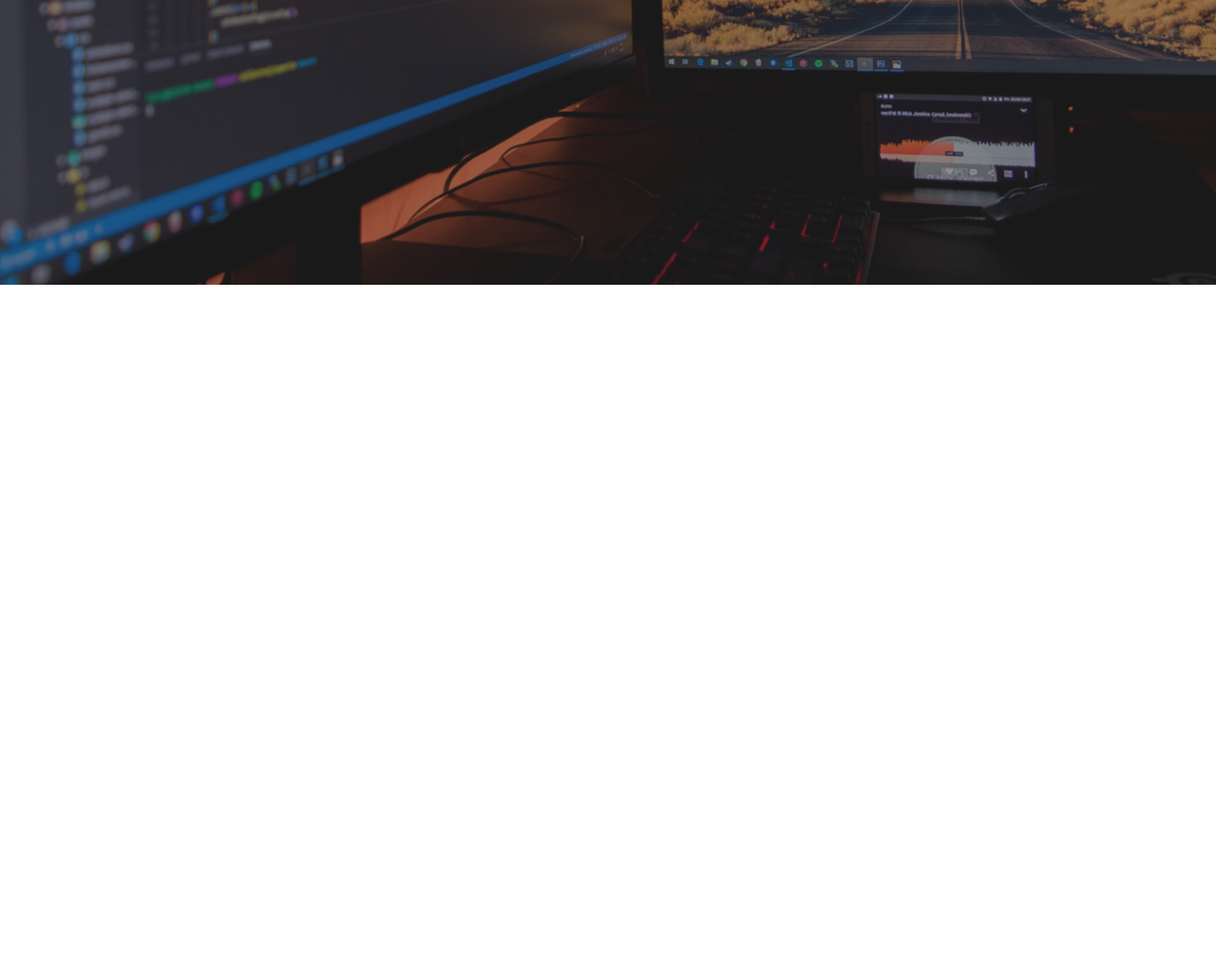
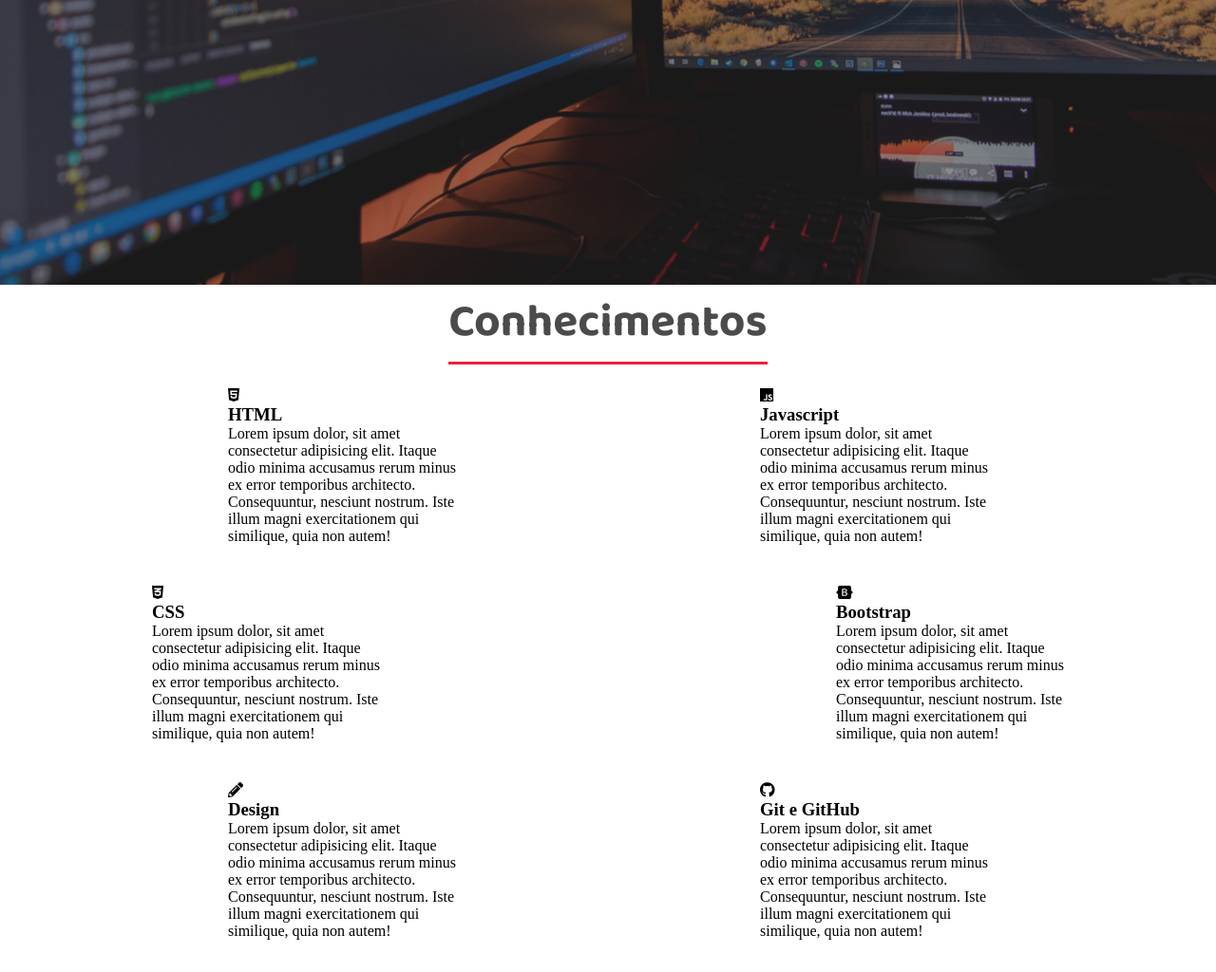
Before and after one commit to JhonattanDionysio/portifolio, a plain HTML site: page index.html in a window 1280 px wide. Shown: the part 500-1524 px from the top of the page at 95% size. Before the commit the page ends 800 px from the top, so only its background shows below. Drawn offline with Linux system fonts and the light colour scheme.

Commit message:
Página conhecimentos

```diff
--- a/index.html
+++ b/index.html
@@ -33,7 +33,7 @@
                 </div>
             </header>
 
-            <div class="sidebar">
+            <aside class="sidebar">
                 <nav>
                     <ul class="menu">
                         <li class="menu-item"><a href="#" class="menu-link">Home</a></li>
@@ -49,8 +49,88 @@
                     <a href="#"><i class="fab fa-github-alt"></i></a>
                     <a href="#"><i class="fab fa-twitter"></i></a>
                 </div>
-            </div>
-        </div>
+            </aside>
+
+            <section class="sessao-conhecimento">
+                <div class="sessao-header">
+                    <h1>Conhecimentos</h1>
+                </div>
+                <div class="conhecimentos">
+                    <div class="conhecimento">
+                        <div class="conhecimento-header">
+                            <i class="fab fa-html5"></i>
+                            <h3>HTML</h3>
+                        </div>
+                        <div class="conhecimento-text">
+                            <p>Lorem ipsum dolor, sit amet consectetur adipisicing elit. Itaque odio
+                            minima accusamus rerum minus ex error temporibus architecto. Consequuntur,
+                            nesciunt nostrum. Iste illum magni exercitationem qui similique, quia non
+                            autem!</p>
+                        </div>
+                    </div>
+                    <div class="conhecimento">
+                        <div class="conhecimento-header">
+                            <i class="fab fa-css3-alt"></i>
+                            <h3>CSS</h3>
+                        </div>
+                        <div class="conhecimento-text">
+                            <p>Lorem ipsum dolor, sit amet consectetur adipisicing elit. Itaque odio
+                            minima accusamus rerum minus ex error temporibus architecto. Consequuntur,
+                            nesciunt nostrum. Iste illum magni exercitationem qui similique, quia non
+                            autem!</p>
+                        </div>
+                    </div>
+                    <div class="conhecimento">
+                        <div class="conhecimento-header">
+                            <i class="fas fa-pencil-alt "></i>
+                            <h3>Design</h3>
+                        </div>
+                        <div class="conhecimento-text">
+                            <p>Lorem ipsum dolor, sit amet consectetur adipisicing elit. Itaque odio
+                            minima accusamus rerum minus ex error temporibus architecto. Consequuntur,
+                            nesciunt nostrum. Iste illum magni exercitationem qui similique, quia non
+                            autem!</p>
+                        </div>
+                    </div>
+                    <div class="conhecimento">
+                        <div class="conhecimento-header">
+                            <i class="fab fa-js"></i>
+                            <h3>Javascript</h3>
+                        </div>
+                        <div class="conhecimento-text">
+                            <p>Lorem ipsum dolor, sit amet consectetur adipisicing elit. Itaque odio
+                            minima accusamus rerum minus ex error temporibus architecto. Consequuntur,
+                            nesciunt nostrum. Iste illum magni exercitationem qui similique, quia non
+                            autem!</p>
+                        </div>
+                    </div>
+                    <div class="conhecimento">
+                        <div class="conhecimento-header">
+                            <i class="fab fa-bootstrap"></i>
+                            <h3>Bootstrap</h3>
+                        </div>
+                        <div class="conhecimento-text">
+                            <p>Lorem ipsum dolor, sit amet consectetur adipisicing elit. Itaque odio
+                            minima accusamus rerum minus ex error temporibus architecto. Consequuntur,
+                            nesciunt nostrum. Iste illum magni exercitationem qui similique, quia non
+                            autem!</p>
+                        </div>
+                    </div>
+                    <div class="conhecimento">
+                        <div class="conhecimento-header">
+                            <i class="fab fa-github"></i>
+                            <h3>Git e GitHub</h3>
+                        </div>
+                        <div class="conhecimento-text">
+                            <p>Lorem ipsum dolor, sit amet consectetur adipisicing elit. Itaque odio
+                            minima accusamus rerum minus ex error temporibus architecto. Consequuntur,
+                            nesciunt nostrum. Iste illum magni exercitationem qui similique, quia non
+                            autem!</p>
+                        </div>
+                    </div>
+                </div>
+            </section>
+
     </body>
 
     <script src="script.js"></script>
--- a/style.css
+++ b/style.css
@@ -234,3 +234,58 @@ header{
 .social-media i:hover{
     background-color: #ED213A;
 }
+
+.conhecimentos{
+    display: grid;
+    grid-template-columns: repeat(16, 1fr);
+    grid-template-rows: repeat(6, 6rem);
+    row-gap: .5rem;
+}
+
+.conhecimento:nth-child(1){
+    grid-column: 4 / 7;
+    grid-row: 1 / 3;
+}
+
+.conhecimento:nth-child(2){
+    grid-column: 3 / 6;
+    grid-row: 3 / 5;
+}
+
+.conhecimento:nth-child(3){
+    grid-column: 4 / 7;
+    grid-row: 5 / -1;
+}
+
+.conhecimento:nth-child(4){
+    grid-column: 11 / 14;
+    grid-row: 1 / 3;
+}
+
+.conhecimento:nth-child(5){
+    grid-column: 12 / 15;
+    grid-row: 3 / 5;
+}
+
+.conhecimento:nth-child(6){
+    grid-column: 11 / 14;
+    grid-row: 5 / -1;
+}
+
+.sessao-conhecimentos{
+    background-color: #f5f5f5;
+}
+
+.sessao-header{
+    display: flex;
+    align-items: center;
+    justify-content: center;
+}
+
+.sessao-header h1{
+    font-family: var(--font-primary);
+    font-size: 3rem;
+    color: #4b4b4b;
+    border-bottom:solid 3px #ED213A;
+    margin-bottom: 1.5rem;
+}
```
